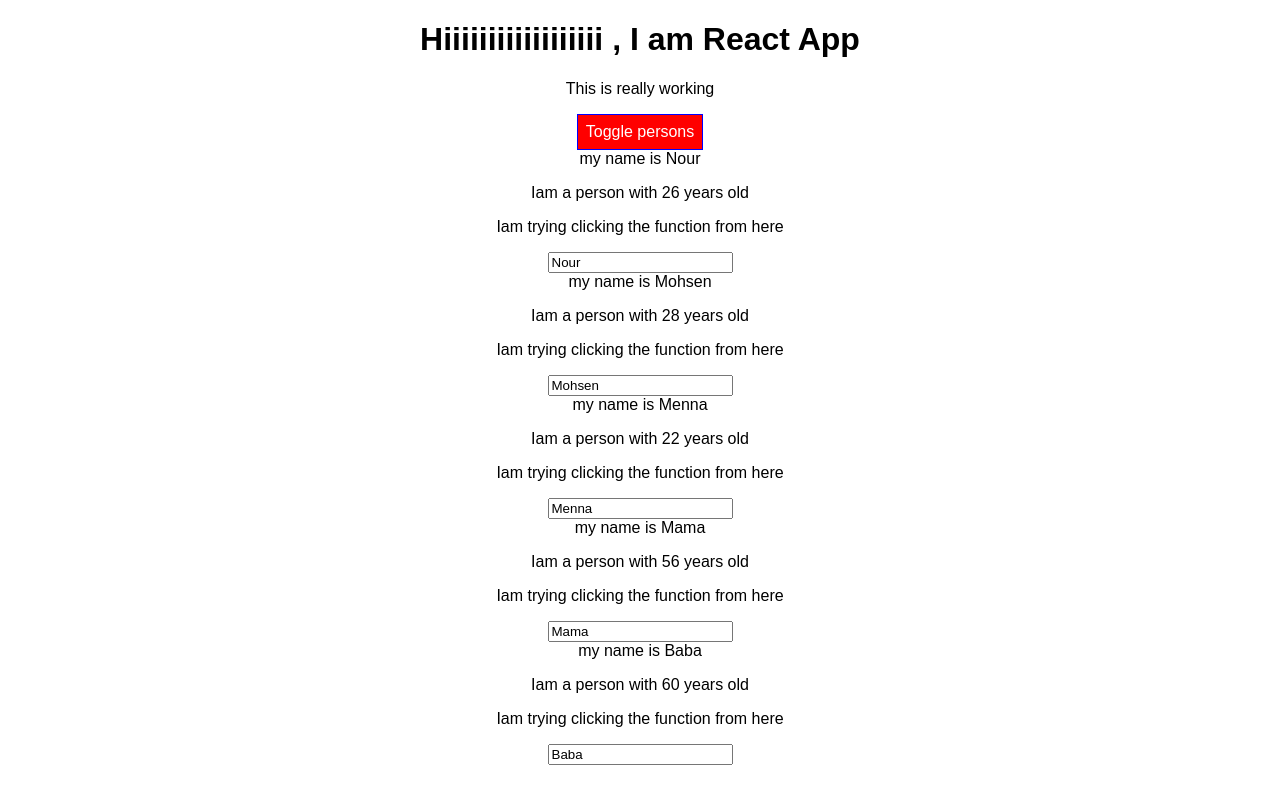
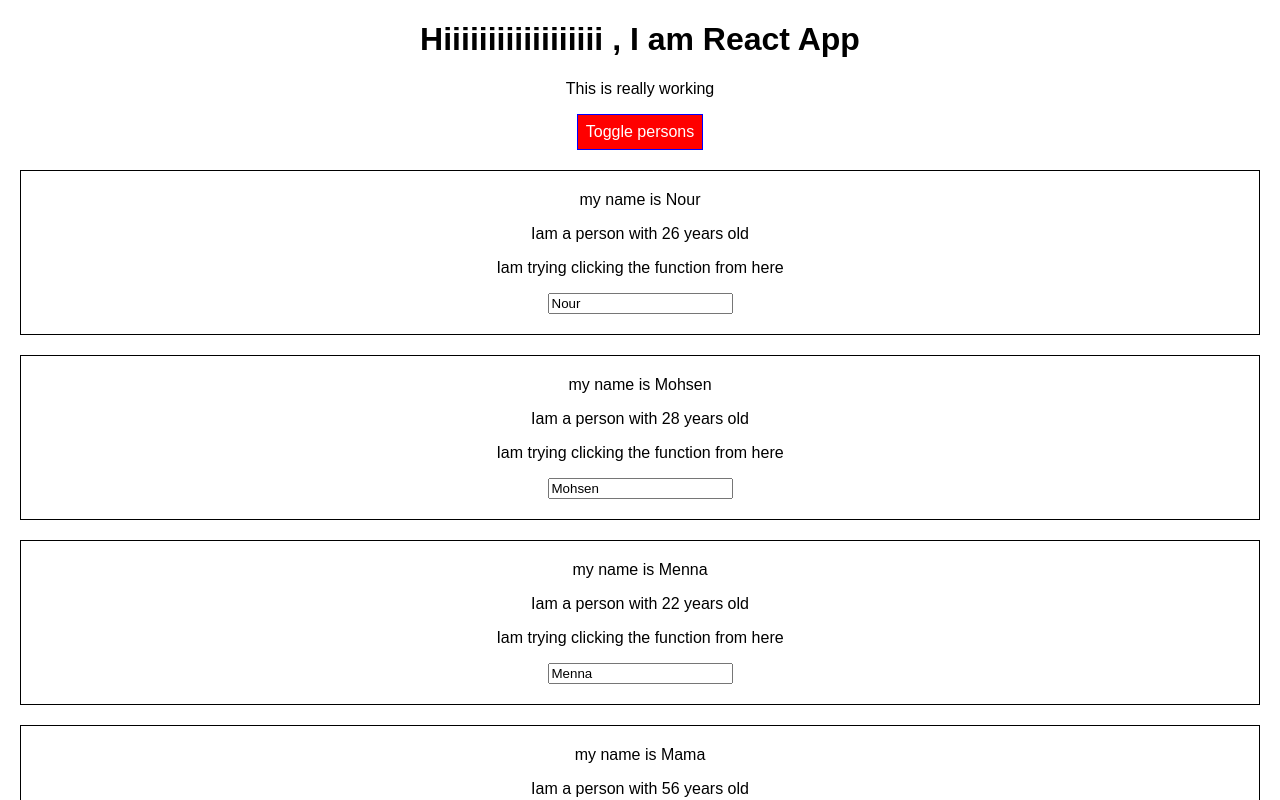
Before and after one commit to NourAlllah/ReactJs, a React (Create React App) app: page / in a window 1280 px wide. Both pictures are taken after a click on the button "Toggle persons". Shown: the top 800 px of the page. Built offline with nearby package versions, Linux system fonts and the light colour scheme.

Commit message:
folder 5 video 5,6

```diff
--- a/package.json
+++ b/package.json
@@ -3,6 +3,7 @@
   "version": "0.1.0",
   "private": true,
   "dependencies": {
+    "radium": "^0.26.2",
     "react": "^18.3.1",
     "react-dom": "^18.3.1",
     "react-scripts": "1.1.5"
--- a/src/App.js
+++ b/src/App.js
@@ -1,11 +1,14 @@
 import React, { Component /* ,  useState */ } from 'react';
 import './App.css';
+import Radium , {StyleRoot} from 'radium';
 
 // import UserOutput from './UserOutput/UserOutput';
 // import UserInput from './UseerInput/UserInput';
 import Person from './Person/person';
 //import Validation from './Validation/Validation';
 // import Char from './Char/Char';
+
+
 
 class App extends Component {
 
@@ -96,7 +99,11 @@ class App extends Component {
       font: 'inherit',
       border: '1px solid blue',
       padding: '8px',
-      cursor: 'pointer'
+      cursor: 'pointer',
+      ':hover': {
+        backgroundColor : 'yellow',
+        color : 'grey'
+      }
     }
 
     let persons = null;
@@ -127,6 +134,7 @@ class App extends Component {
         </div>
       );
       style.backgroundColor = "red";
+      style[':hover'].backgroundColor = "pink";
     }
     const classes = [];
     if (this.state.persons.length <= 2) {
@@ -138,6 +146,7 @@ class App extends Component {
 
 
     return (
+      <StyleRoot>
       <div className="App">
        <h1> Hiiiiiiiiiiiiiiiiii , I am React App </h1>
        <p className={classes.join(' ')}> This is really working </p>
@@ -145,6 +154,7 @@ class App extends Component {
               <button onClick={ this.TogglePeronsDivs } style={style}>Toggle persons</button>
               {persons}
               </div>
+              </StyleRoot>
             );
     }
 
@@ -183,7 +193,7 @@ class App extends Component {
   } */
 }
 
-export default App;
+export default Radium(App);
 
 
 
--- a/src/Person/person.js
+++ b/src/Person/person.js
@@ -1,8 +1,18 @@
 import React from "react";
+import Radium  from 'radium';
 
 const person = (props) => {
+    const style = {
+       border : "1px solid black",
+       margin : "20px" ,
+       padding : "20px" ,
+       "@media (max-width: 500px)" : {
+        width : "300px"
+       }
+    }
+
     return (
-        <div>
+            <div style={style}>
                 my name is { props.name }
                 <p>Iam a person with { props.age } years old  </p>
                 <p> {props.children} </p>
@@ -12,4 +22,4 @@ const person = (props) => {
     )
 };
 
-export default person;
+export default Radium(person);
```
Also changed, not shown: 1 other file (tests, documents, lock files or other folders). Lines whose indentation alone changed are shown as unchanged.
